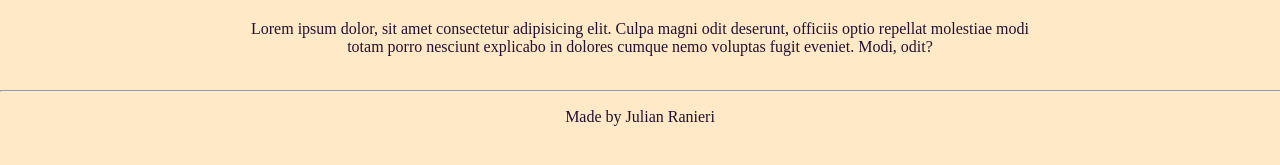
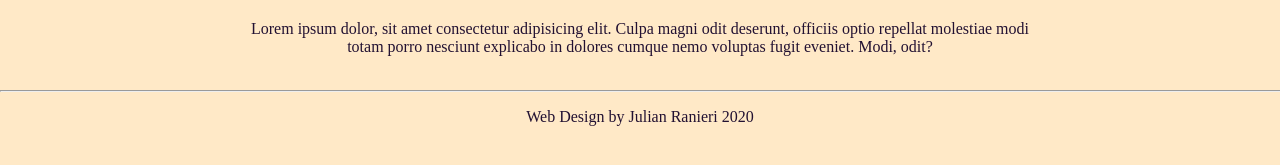
Before and after one commit to royalsaltmerchant/jadetreasury, a Jekyll site: the page built from index.html, in a window 1280 px wide. Shown: the part 251-416 px from the top of the page. Built offline with Jekyll 4.4.1, drawn with Linux system fonts in a browser that asks for light colours; some web fonts are replaced.

Commit message:
footer text

```diff
--- a/_includes/footer.html
+++ b/_includes/footer.html
@@ -1,3 +1,3 @@
 <footer class="footer">
-    <p>Made by Julian Ranieri</p>
+    <p>Web Design by Julian Ranieri 2020</p>
 </footer>
```
